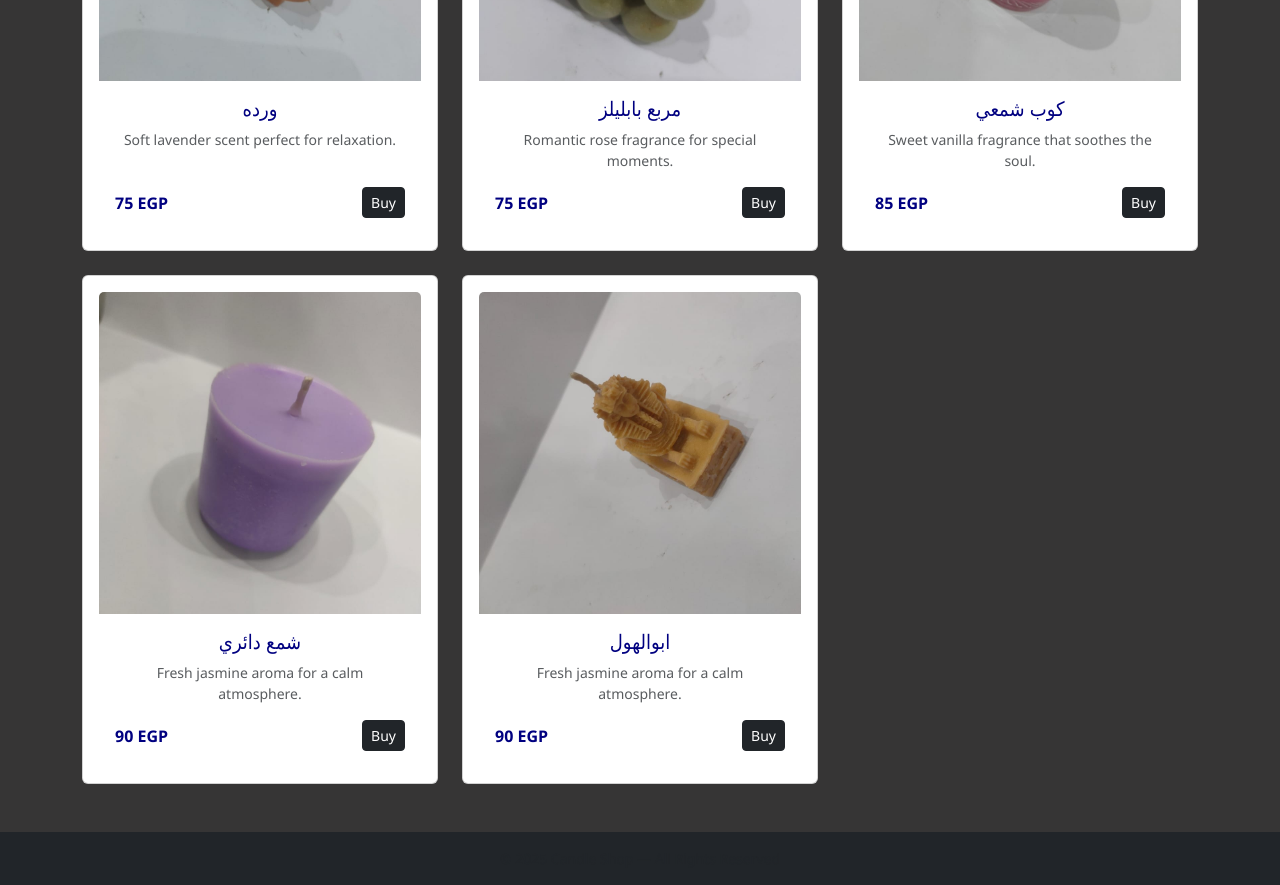
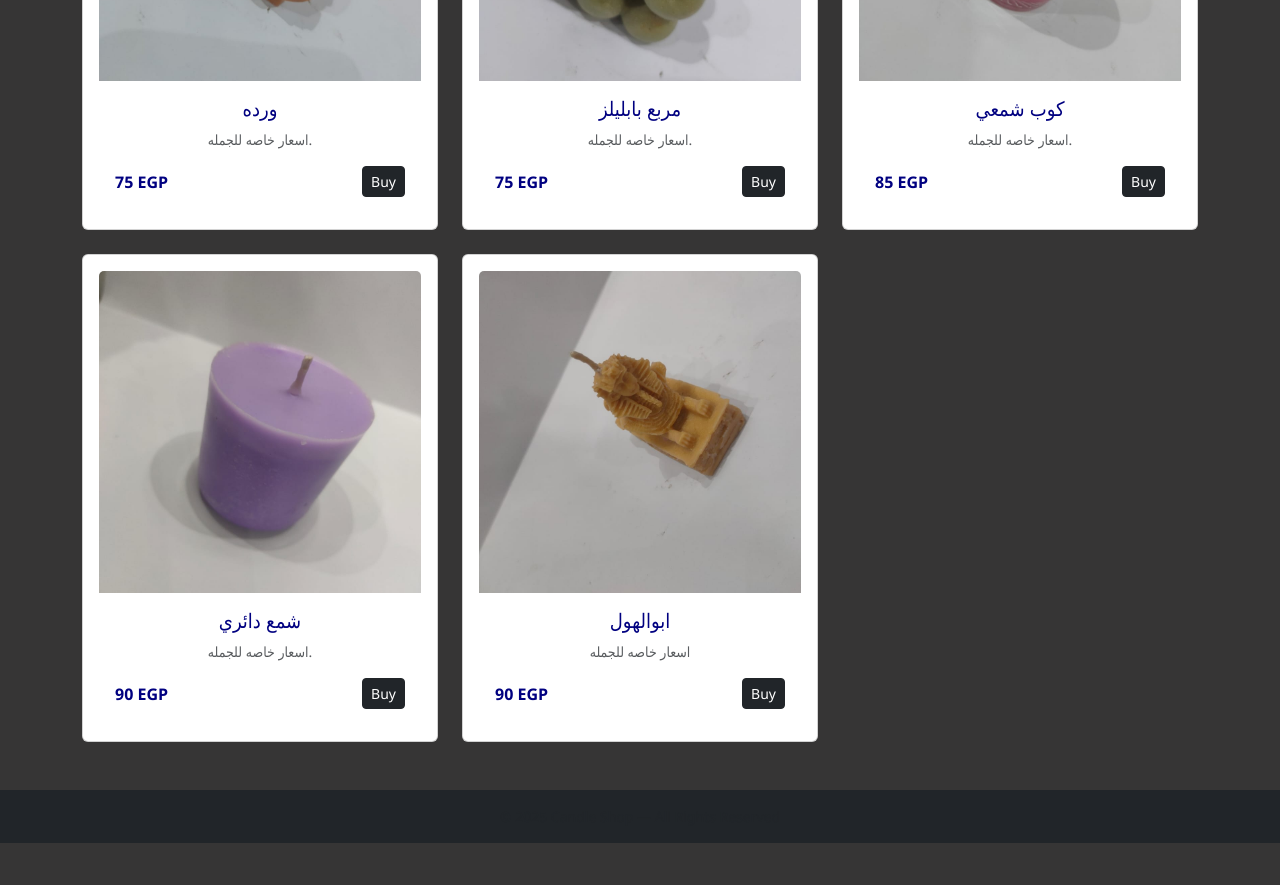
Before and after one commit to Johnmooo/candel, a plain HTML site: page index.html in a window 1280 px wide. Shown: the part 560-1445 px from the top of the page. After the commit the page ends 1403 px from the top, so only its background shows below. Drawn offline with nearby package versions, Linux system fonts and the light colour scheme.

Commit message:
Update index.html

```diff
--- a/index.html
+++ b/index.html
@@ -49,14 +49,14 @@
              data-name="ورده"
              data-price="75"
              data-img="./img/F gold.jpg"
-             data-desc="Soft lavender scent perfect for relaxation."
+             data-desc="اسعار خاصه للجمله."
              data-colors='["./img/F blue.jpg","./img/F gold.jpg","./img/F Purple.jpg" ,"./img/F pink.jpg"]'>
           <div class="ratio ratio-1x1">
             <img src="./img/F gold.jpg" class="card-img-top img-fluid" style="object-fit: cover;" onclick="showColors(1)">
           </div>
           <div class="card-body d-flex flex-column">
             <h5 class="card-title">ورده</h5>
-            <p class="text-muted small flex-grow-1">Soft lavender scent perfect for relaxation.</p>
+            <p class="text-muted small flex-grow-1">اسعار خاصه للجمله.</p>
             <div class="d-flex justify-content-between align-items-center">
               <span class="fw-bold">75 EGP</span>
               <button class="btn btn-sm btn-dark" onclick="addToCart(1)">Buy</button>
@@ -72,14 +72,14 @@
              data-name="مربع بابليلز"
              data-price="75"
              data-img="./img/B gold.jpg"
-             data-desc="Romantic rose fragrance for special moments."
+             data-desc="اسعار خاصه للجمله."
              data-colors='["./img/B gold.jpg","./img/B grean.jpg","./img/B mix.jpg" ,"./img/B purple.jpg" ,"./img/B toby.jpg" ,"./img/B blue.jpg"]'>
           <div class="ratio ratio-1x1">
             <img src="./img/B gold.jpg" class="card-img-top img-fluid" style="object-fit: cover;" onclick="showColors(2)">
           </div>
           <div class="card-body d-flex flex-column">
             <h5 class="card-title">مربع بابليلز</h5>
-            <p class="text-muted small flex-grow-1">Romantic rose fragrance for special moments.</p>
+            <p class="text-muted small flex-grow-1">اسعار خاصه للجمله.</p>
             <div class="d-flex justify-content-between align-items-center">
               <span class="fw-bold">75 EGP</span>
               <button class="btn btn-sm btn-dark" onclick="addToCart(2)">Buy</button>
@@ -95,14 +95,14 @@
              data-name="كوب شمعي"
              data-price="85"
              data-img="./img/C pink.jpg"
-             data-desc="Sweet vanilla fragrance that soothes the soul."
+             data-desc="اسعار خاصه للجمله."
              data-colors='["./img/C pink.jpg","./img/C grean.jpg" ,"./img/C purple.jpg" ,"./img/C toby.jpg"]'>
           <div class="ratio ratio-1x1">
             <img src="./img/C pink.jpg" class="card-img-top img-fluid" style="object-fit: cover;" onclick="showColors(3)">
           </div>
           <div class="card-body d-flex flex-column">
             <h5 class="card-title">كوب شمعي</h5>
-            <p class="text-muted small flex-grow-1">Sweet vanilla fragrance that soothes the soul.</p>
+            <p class="text-muted small flex-grow-1">اسعار خاصه للجمله.</p>
             <div class="d-flex justify-content-between align-items-center">
               <span class="fw-bold">85 EGP</span>
               <button class="btn btn-sm btn-dark" onclick="addToCart(3)">Buy</button>
@@ -118,14 +118,14 @@
              data-name="شمع دائري"
              data-price="90"
              data-img="./img/G purple.jpg"
-             data-desc="Fresh jasmine aroma for a calm atmosphere."
+             data-desc="اسعار خاصه للجمله."
              data-colors='["./img/G gold.jpg","./img/G pink.jpg" ,"./img/G purple.jpg"]'>
           <div class="ratio ratio-1x1">
             <img src="./img/G purple.jpg" class="card-img-top img-fluid" style="object-fit: cover;" onclick="showColors(4)">
           </div>
           <div class="card-body d-flex flex-column">
             <h5 class="card-title">شمع دائري</h5>
-            <p class="text-muted small flex-grow-1">Fresh jasmine aroma for a calm atmosphere.</p>
+            <p class="text-muted small flex-grow-1">اسعار خاصه للجمله.</p>
             <div class="d-flex justify-content-between align-items-center">
               <span class="fw-bold">90 EGP</span>
               <button class="btn btn-sm btn-dark" onclick="addToCart(4)">Buy</button>
@@ -143,14 +143,14 @@
        data-name="ابوالهول"
        data-price="90"
        data-img="./img/1.jpg"
-       data-desc="Fresh jasmine aroma for a calm atmosphere."
+       data-desc="اسعار خاصه للجمله."
        data-colors='["./img/toby.jpg","./img/gold.jpg"]'>
     <div class="ratio ratio-1x1">
       <img src="./img/1.jpg" class="card-img-top img-fluid" style="object-fit: cover;" onclick="showColors(5)">
     </div>
     <div class="card-body d-flex flex-column">
       <h5 class="card-title">ابوالهول</h5>
-      <p class="text-muted small flex-grow-1">Fresh jasmine aroma for a calm atmosphere.</p>
+      <p class="text-muted small flex-grow-1">اسعار خاصه للجمله</p>
       <div class="d-flex justify-content-between align-items-center">
         <span class="fw-bold">90 EGP</span>
         <button class="btn btn-sm btn-dark" onclick="addToCart(5)">Buy</button>
```
